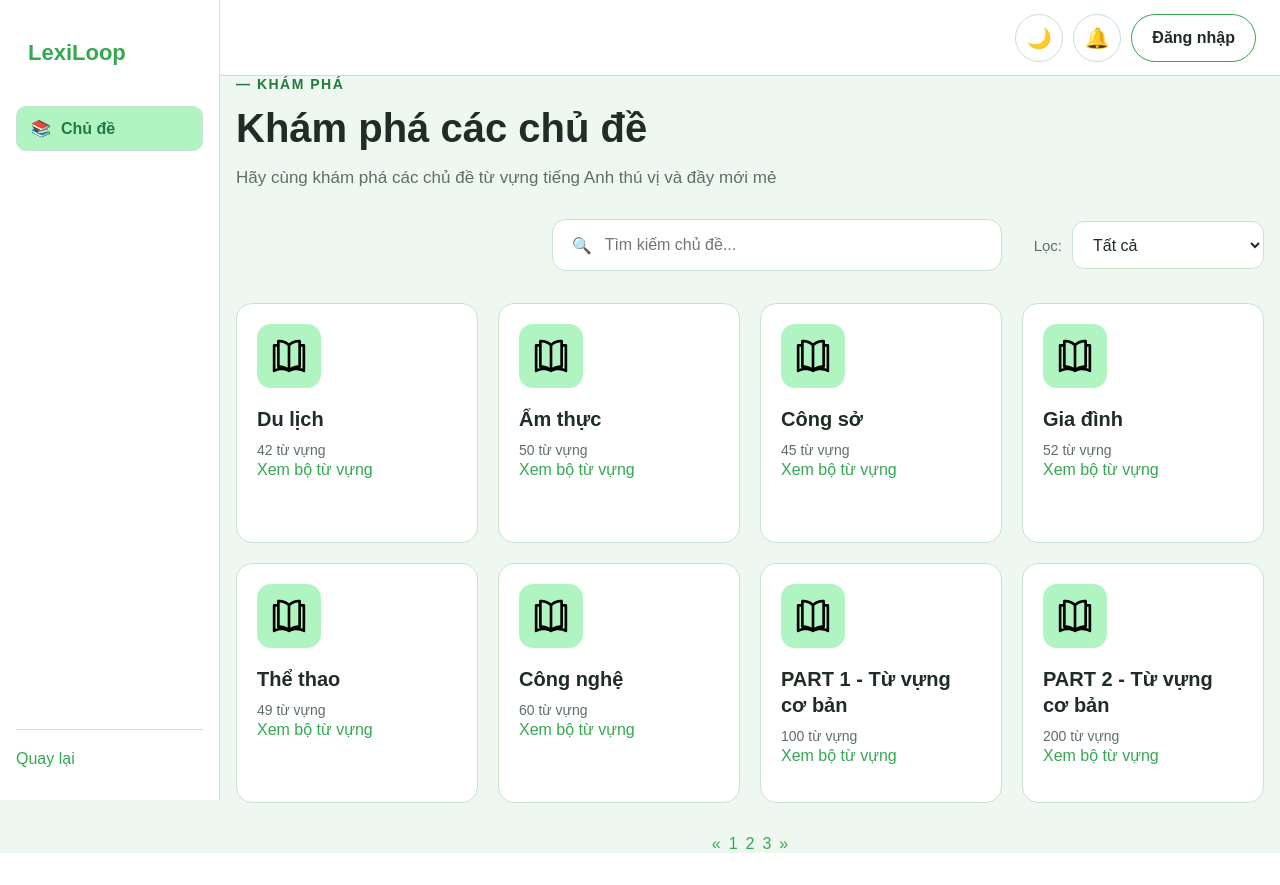
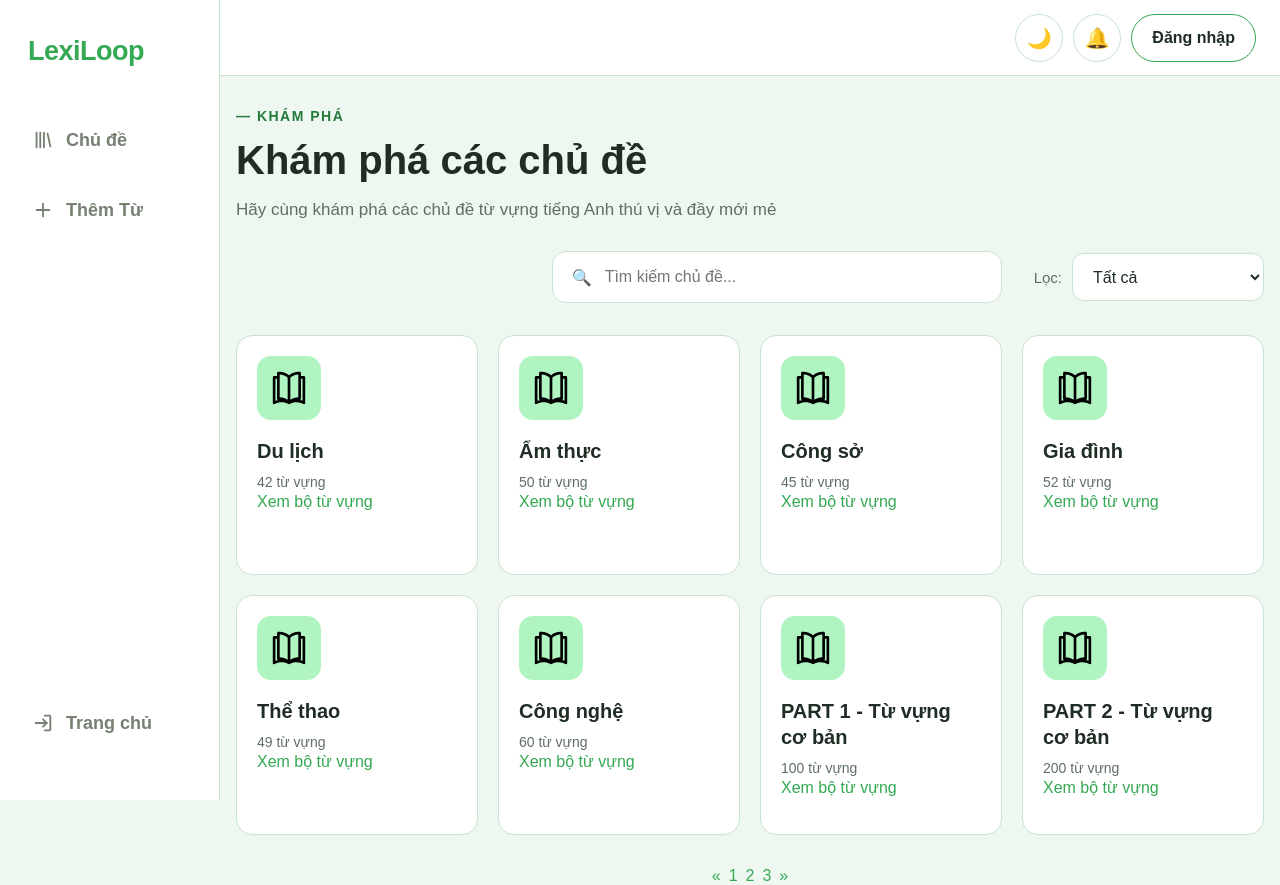
Before and after one commit to hungcoder999911122/Web-HocTuVungTiengAnh, a PHP site: page /pages/main/B_DanhSachChuDe.html in a window 1280 px wide. Before the commit the page ends 853 px from the top, so only its background shows below. Run offline with PHP 8.4, Linux system fonts and the light colour scheme.

Commit message:
Cập nhật giao diện sidebar, thêm biểu tượng cho các liên kết và tạo trang quản lý từ vựng

```diff
--- a/CSS/B_DanhSachChuDe.css
+++ b/CSS/B_DanhSachChuDe.css
@@ -1,6 +1,7 @@
 /* =========================================
    SIDEBAR
    ========================================= */
+
 .sidebar {
     position: fixed;
 
@@ -15,7 +16,6 @@
     box-sizing: border-box;
 
     background-color: var(--color-surface);
-
     border-right: 1px solid var(--color-border);
 
     display: flex;
@@ -24,64 +24,125 @@
     z-index: 100;
 }
 
+
+/* =========================================
+   LOGO
+   ========================================= */
+
 .sidebar-logo {
     display: block;
 
-    margin: 0 0 32px;
-    padding: 8px 12px;
+    margin: 0 0 40px;
+    padding: 4px 12px;
 
     color: var(--color-primary-dark);
 
-    font-size: 22px;
-    font-weight: 700;
+    font-size: 27px;
+    font-weight: 800;
+    letter-spacing: -0.5px;
 
     text-decoration: none;
+
+    transition:
+        color 0.2s ease,
+        transform 0.2s ease;
 }
+
+.sidebar-logo:hover {
+    color: var(--color-primary);
+    transform: translateX(2px);
+}
+
+
+/* =========================================
+   SIDEBAR NAV
+   ========================================= */
 
 .sidebar-nav {
     width: 100%;
+
+    display: flex;
+    flex-direction: column;
+
+    gap: 12px;
+
+    /* Cho menu chiếm toàn bộ phần còn lại của sidebar */
+    flex: 1;
 }
+
+/* =========================================
+   SIDEBAR LINK
+   ========================================= */
 
 .sidebar-link {
     display: flex;
     align-items: center;
-    gap: 10px;
+
+    gap: 12px;
 
     width: 100%;
-    padding: 12px 14px;
+    min-height: 58px;
+
+    padding: 0 14px;
 
     box-sizing: border-box;
 
-    color: var(--color-text);
+    /* Trạng thái bình thường */
+    background-color: transparent;
+    border: 2px solid transparent;
+
+    color: rgb(117, 128, 113);
 
     text-decoration: none;
 
-    border-radius: 10px;
+    border-radius: 12px;
 
-    font-size: 16px;
-    font-weight: 500;
+    font-size: 18px;
+    font-weight: 600;
 
     transition:
         background-color 0.2s ease,
-        color 0.2s ease;
+        color 0.2s ease,
+        border-color 0.2s ease,
+        transform 0.2s ease;
 }
 
-.sidebar-link.active {
+/* =========================================
+   HOVER
+   ========================================= */
+
+.sidebar-link:hover {
     background-color: var(--color-primary-light);
+
     color: var(--color-primary-dark);
 
-    border: 1px solid var(--color-border);
+    border-color: var(--color-primary-light);
 
-    font-weight: 600;
+    transform: translateX(2px);
 }
-.sidebar-back {
+.sidebar-icon{
+    width: 22px;
+    height: 22px;
+
+    flex-shrink: 0;
+}
+
+/* =========================================
+   QUAY LẠI
+   ========================================= */
+
+.sidebar-back-link {
     margin-top: auto;
 
-    padding-top: 20px;
+    /* Không để nút sát đáy */
+    margin-bottom: 16px;
+}
+.sidebar-back-icon {
+    width: 22px;
+    height: 22px;
 
-    border-top: 1px solid var(--color-border);
+    flex-shrink: 0;
 }
-
 
 /* =========================================
    TOP BAR
@@ -181,11 +242,6 @@
 }
 
 /* ================================
-   NOTE - THÔNG BÁO
-================================ */
-
-
-/* ================================
    PAGE-CONTENT
 ================================ */
 .page-content {
@@ -197,8 +253,10 @@
 }
 
 .topics-header {
+    padding-top: 32px;
     padding-left: 16px;
     padding-right: 16px;
+    box-sizing: border-box;
 }
 
 .topic-section {
--- a/pages/main/B_DanhSachChuDe.html
+++ b/pages/main/B_DanhSachChuDe.html
@@ -23,18 +23,41 @@
         </div>
 
         <nav class="sidebar-nav">
-            <a href="#" class="sidebar-link active">
-                📚
+            <!-- Chủ đề -->
+            <a href="#" class="sidebar-link">
+                <svg class="sidebar-icon" viewBox="0 0 24 24" fill="none" xmlns="http://www.w3.org/2000/svg"
+                    aria-hidden="true">
+                    <path d="M5 4V20" stroke="currentColor" stroke-width="2" stroke-linecap="round" />
+                    <path d="M9 4V20" stroke="currentColor" stroke-width="2" stroke-linecap="round" />
+                    <path d="M13 4V20" stroke="currentColor" stroke-width="2" stroke-linecap="round" />
+                    <path d="M17 5L20 19" stroke="currentColor" stroke-width="2" stroke-linecap="round" />
+                </svg>
                 <span>Chủ đề</span>
             </a>
+
+            <!-- Thêm từ -->
+            <a href="#" class="sidebar-link">
+                <svg class="sidebar-icon" viewBox="0 0 24 24" fill="none" xmlns="http://www.w3.org/2000/svg"
+                    aria-hidden="true">
+                    <path d="M12 5V19" stroke="currentColor" stroke-width="2" stroke-linecap="round" />
+                    <path d="M5 12H19" stroke="currentColor" stroke-width="2" stroke-linecap="round" />
+                </svg>
+                <span>Thêm Từ</span>
+            </a>
+
+            <!-- Quay lại -->
+            <a href="./B_homepage.html" class="sidebar-link sidebar-back-link">
+                <svg class="sidebar-back-icon" viewBox="0 0 24 24" fill="none" xmlns="http://www.w3.org/2000/svg"
+                    aria-hidden="true">
+                    <path d="M14 4H19C19.55 4 20 4.45 20 5V19C20 19.55 19.55 20 19 20H14" stroke="currentColor"
+                        stroke-width="2" stroke-linecap="round" stroke-linejoin="round" />
+                    <path d="M4 12H16" stroke="currentColor" stroke-width="2" stroke-linecap="round" />
+                    <path d="M12 8L16 12L12 16" stroke="currentColor" stroke-width="2" stroke-linecap="round"
+                        stroke-linejoin="round" />
+                </svg>
+                <span>Trang chủ</span>
+            </a>
         </nav>
-
-        <!-- Đăng nhập -->
-        <div class="sidebar-back">
-            <a href="../main/B_homepage.html">
-                Quay lại
-            </a>
-        </div>
     </aside>
 
     <main class="page-content">
@@ -59,11 +82,6 @@
                 </a>
             </div>
         </header>
-
-        <!-- Thông báo -->
-        <div class="public-notice">
-
-        </div>
 
         <section class="topics-header">
             <div class="topics-header-content">
@@ -128,7 +146,7 @@
                             42 từ vựng
                         </p>
 
-                        <a href="#">Xem bộ từ vựng</a>
+                        <a href="../main/B_QuanLyTuVung.html">Xem bộ từ vựng</a>
                     </div>
                 </article>
 
@@ -148,7 +166,7 @@
                             50 từ vựng
                         </p>
 
-                        <a href="#">Xem bộ từ vựng</a>
+                        <a href="../main/B_QuanLyTuVung.html">Xem bộ từ vựng</a>
                     </div>
                 </article>
 
@@ -168,7 +186,7 @@
                             45 từ vựng
                         </p>
 
-                        <a href="#">Xem bộ từ vựng</a>
+                        <a href="../main/B_QuanLyTuVung.html">Xem bộ từ vựng</a>
                     </div>
                 </article>
 
@@ -188,7 +206,7 @@
                             52 từ vựng
                         </p>
 
-                        <a href="#">Xem bộ từ vựng</a>
+                        <a href="../main/B_QuanLyTuVung.html">Xem bộ từ vựng</a>
                     </div>
                 </article>
 
@@ -208,7 +226,7 @@
                             49 từ vựng
                         </p>
 
-                        <a href="#">Xem bộ từ vựng</a>
+                        <a href="../main/B_QuanLyTuVung.html">Xem bộ từ vựng</a>
                     </div>
                 </article>
 
@@ -228,7 +246,7 @@
                             60 từ vựng
                         </p>
 
-                        <a href="#">Xem bộ từ vựng</a>
+                        <a href="../main/B_QuanLyTuVung.html">Xem bộ từ vựng</a>
                     </div>
                 </article>
 
@@ -248,7 +266,7 @@
                             100 từ vựng
                         </p>
 
-                        <a href="#">Xem bộ từ vựng</a>
+                        <a href="../main/B_QuanLyTuVung.html">Xem bộ từ vựng</a>
                     </div>
                 </article>
 
@@ -268,7 +286,7 @@
                             200 từ vựng
                         </p>
 
-                        <a href="#">Xem bộ từ vựng</a>
+                        <a href="../main/B_QuanLyTuVung.html">Xem bộ từ vựng</a>
                     </div>
                 </article>
             </div>
```
Also changed, not shown: pages/main/B_QuanLyTuVung.html (added, +22 -0 lines), pages/main/B_TuVung.html (deleted).
